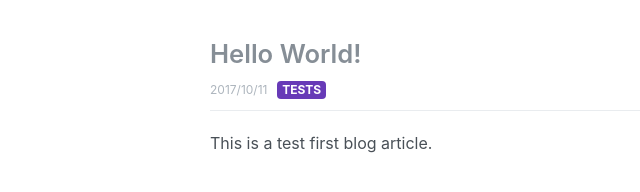
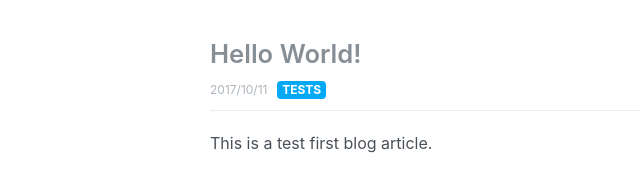
Before and after one commit to trevtrich/website, a Gatsby site: page / in a window 1280 px wide. Shown: the whole page, without its empty margins (40-680 px from the left). Built offline with nearby package versions, Linux system fonts and the light colour scheme; Gatsby itself is replaced by a stand-in of ours.

Commit message:
Updated theme to blue from purple

```diff
--- a/src/layouts/gatsrap.scss
+++ b/src/layouts/gatsrap.scss
@@ -32,7 +32,7 @@
 
 // Reassign color vars to semantic color scheme
 $theme-colors: (
-    primary: $purple,
+    primary: $blue,
     secondary: $gray-600,
     success: $green,
     info: $cyan,
```
